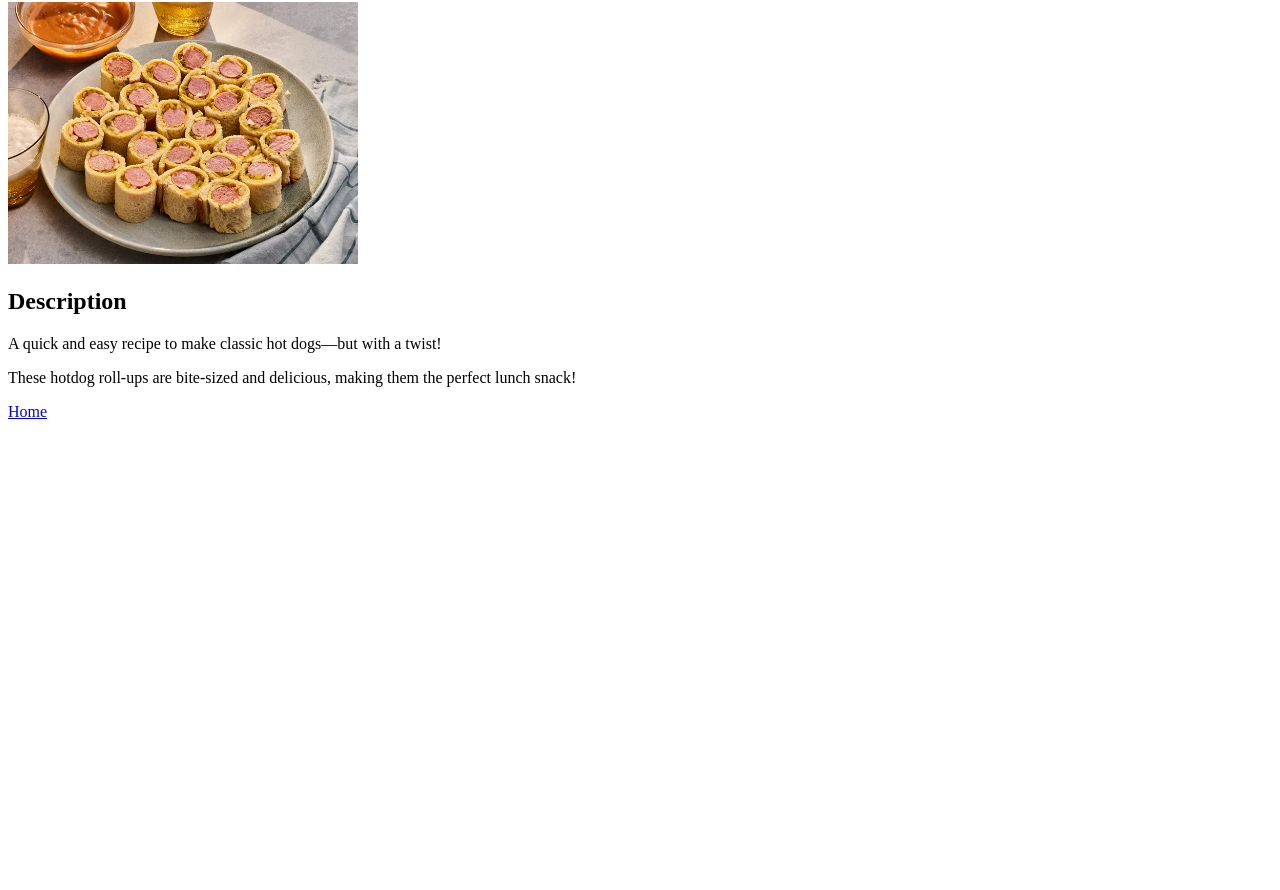
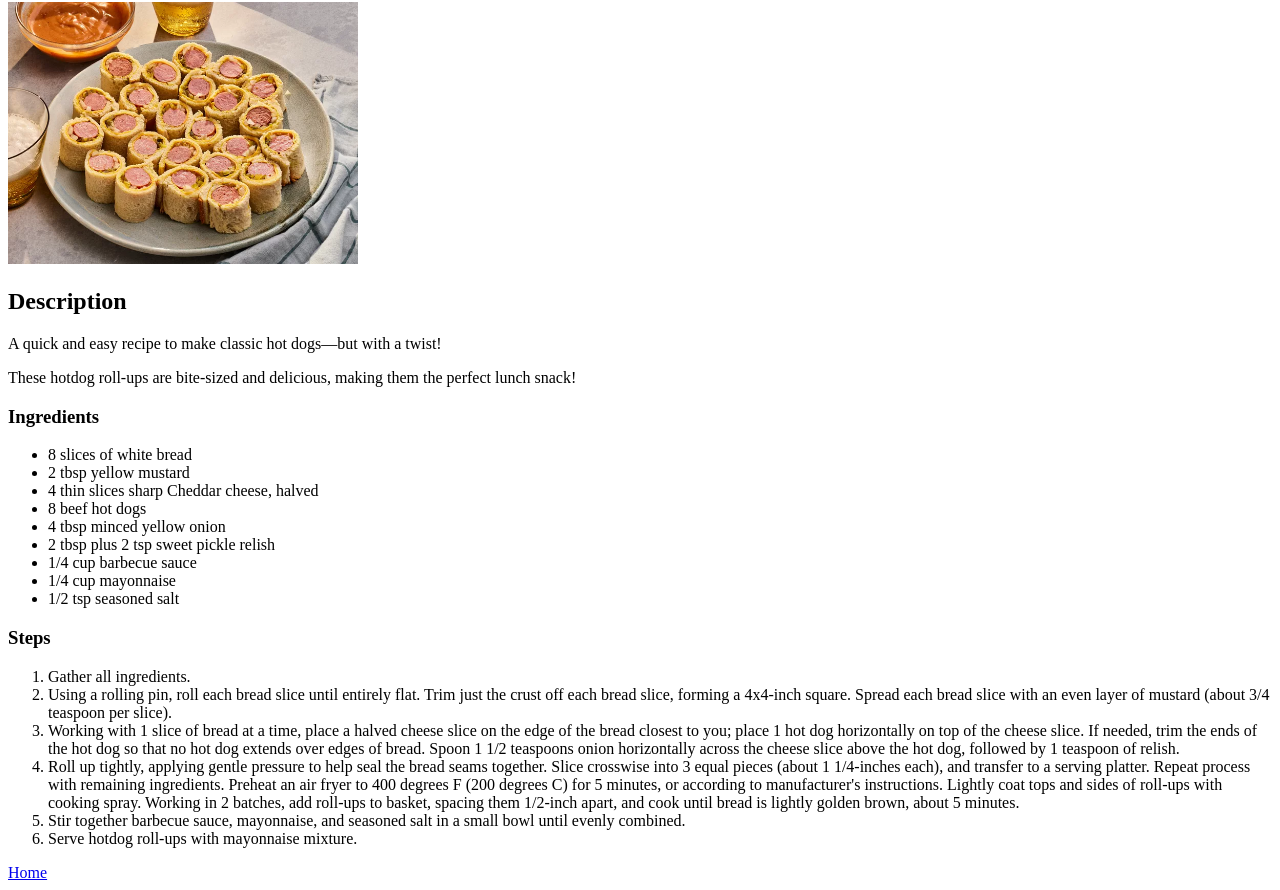
Before and after one commit to curiousConductor49/odin-recipes, a plain HTML site: page recipes/hotdogrollups.html in a window 1280 px wide. Shown: the part 78-968 px from the top of the page. Before the commit the page ends 800 px from the top, so only its background shows below. Drawn offline with Linux system fonts and the light colour scheme.

Commit message:
Add ingredient list and steps list to hotdogrollups.html

```diff
--- a/recipes/hotdogrollups.html
+++ b/recipes/hotdogrollups.html
@@ -14,6 +14,29 @@
         <p>A quick and easy recipe to make classic hot dogs—but with a twist!</p>
         <p>These hotdog roll-ups are bite-sized and delicious, making them the perfect lunch snack!</p>
 
+        <h3>Ingredients</h3>
+        <ul>
+            <li>8 slices of white bread</li>
+            <li>2 tbsp yellow mustard</li>
+            <li>4 thin slices sharp Cheddar cheese, halved</li>
+            <li>8 beef hot dogs</li>
+            <li>4 tbsp minced yellow onion</li>
+            <li>2 tbsp plus 2 tsp sweet pickle relish</li>
+            <li>1/4 cup barbecue sauce</li>
+            <li>1/4 cup mayonnaise</li>
+            <li>1/2 tsp seasoned salt</li>
+        </ul>
+
+        <h3>Steps</h3>
+        <ol>
+            <li>Gather all ingredients.</li>
+            <li>Using a rolling pin, roll each bread slice until entirely flat. Trim just the crust off each bread slice, forming a 4x4-inch square. Spread each bread slice with an even layer of mustard (about 3/4 teaspoon per slice).</li>
+            <li>Working with 1 slice of bread at a time, place a halved cheese slice on the edge of the bread closest to you; place 1 hot dog horizontally on top of the cheese slice. If needed, trim the ends of the hot dog so that no hot dog extends over edges of bread. Spoon 1 1/2 teaspoons onion horizontally across the cheese slice above the hot dog, followed by 1 teaspoon of relish.</li>
+            <li>Roll up tightly, applying gentle pressure to help seal the bread seams together. Slice crosswise into 3 equal pieces (about 1 1/4-inches each), and transfer to a serving platter. Repeat process with remaining ingredients. Preheat an air fryer to 400 degrees F (200 degrees C) for 5 minutes, or according to manufacturer's instructions. Lightly coat tops and sides of roll-ups with cooking spray. Working in 2 batches, add roll-ups to basket, spacing them 1/2-inch apart, and cook until bread is lightly golden brown, about 5 minutes.</li>
+            <li>Stir together barbecue sauce, mayonnaise, and seasoned salt in a small bowl until evenly combined.</li>
+            <li>Serve hotdog roll-ups with mayonnaise mixture.</li>
+        </ol>
+
         <a href="../index.html">Home</a>
     </body>
 </html>
```
